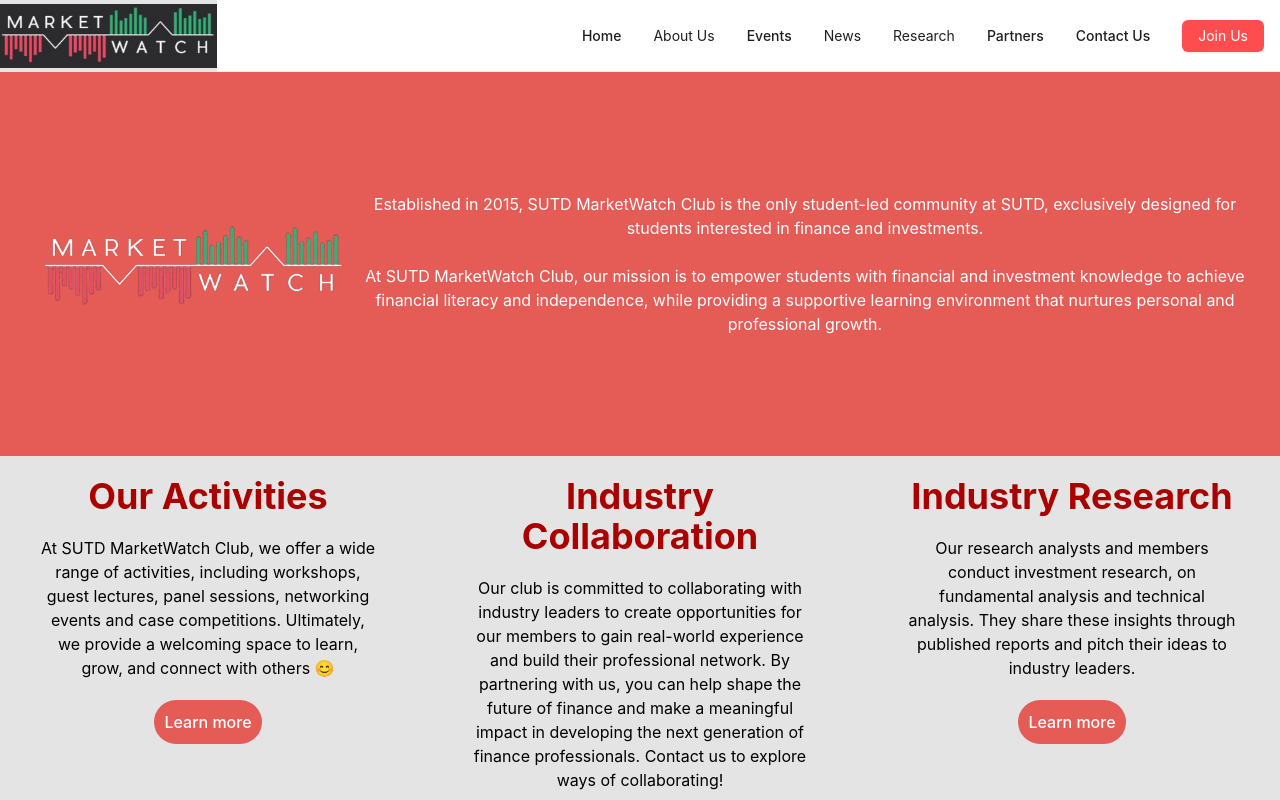
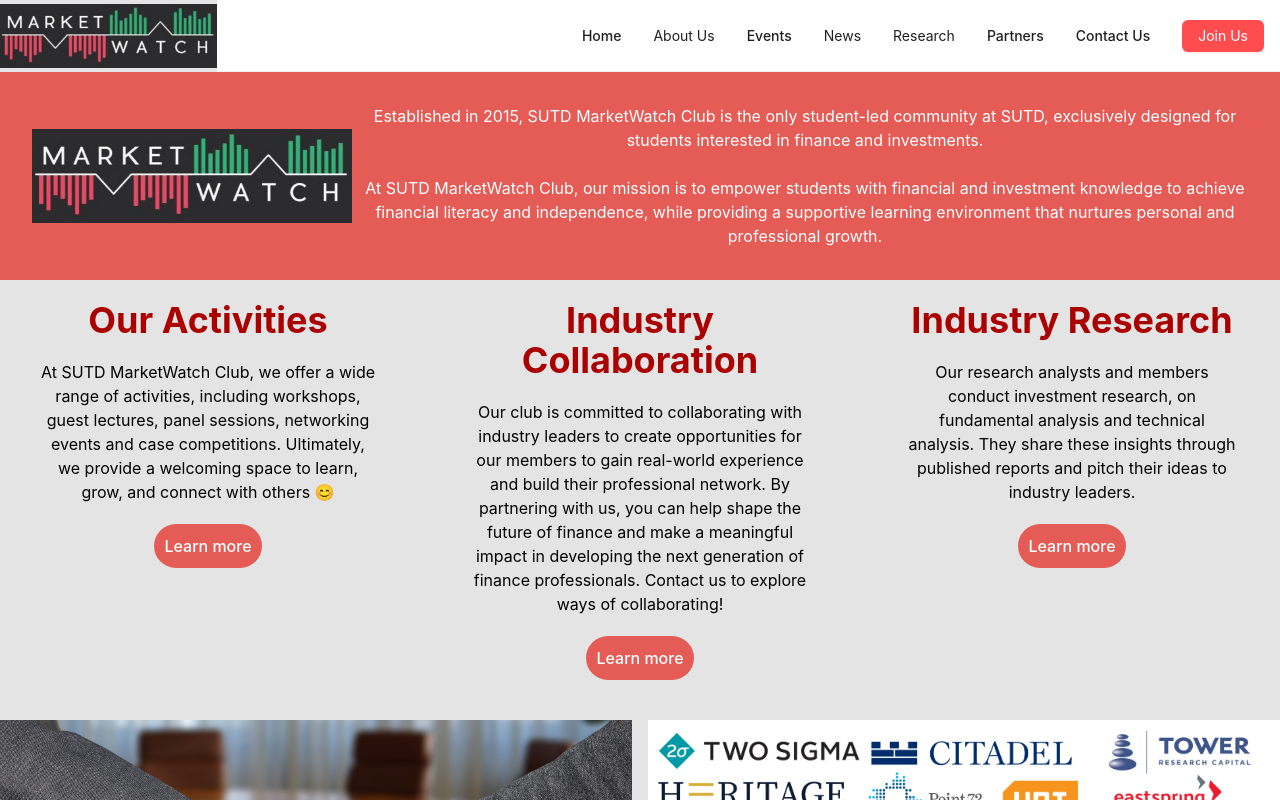
Before and after one commit to yash2mehta/website, a React (Vite) app: page / in a window 1280 px wide. Shown: the top 800 px of the page. Built offline with nearby package versions, Linux system fonts and the light colour scheme.

Commit message:
changed homepage logo and site title

```diff
--- a/src/App.tsx
+++ b/src/App.tsx
@@ -17,7 +17,7 @@
 
 function App() {
 	useEffect(() => {
-		document.title = 'Marketwatch';
+		document.title = 'SUTD Marketwatch Website';
 	  }, []);
 
 	return (
--- a/src/components/Home/Home.tsx
+++ b/src/components/Home/Home.tsx
@@ -4,7 +4,7 @@
 import { Carousel, Card } from 'antd';
 import { Link } from "react-router-dom";
 
-import logo_light from "../../assets/logo_light.png"
+import Logo from "../../assets/cropper_logo.png"
 import CareerDevelopment from "../../assets/Career Development.jpg"
 import StrongNetwork from "../../assets/MarketWatch Alumni Network.jpg"
 
@@ -17,7 +17,7 @@
         <div className="min-h-10000">
             {/* Banner Red */}
             <div className="bg-red-bg flex flex-col md:flex-row items-center justify-center h-fit gap-2.5 p-8">
-                <img className="object-cover h-32 md:h-auto w-full md:w-80" src={logo_light}/>
+                <img className="object-contain h-32 md:h-auto w-full md:w-80" src={Logo}/>
                 <h1 className="text-base text-white text-center align-middle">
                 Established in 2015, SUTD MarketWatch Club is the only student-led community at SUTD, exclusively designed for students interested in finance and investments.
                 <br></br><br></br>
```
